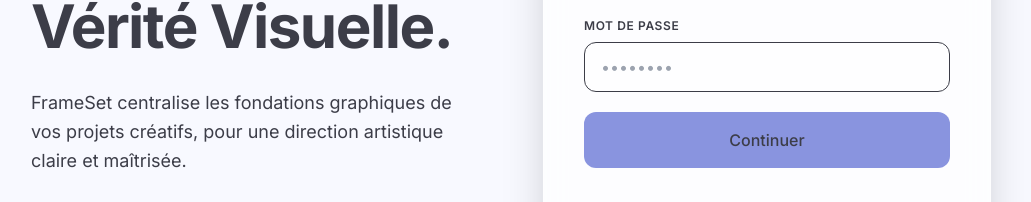
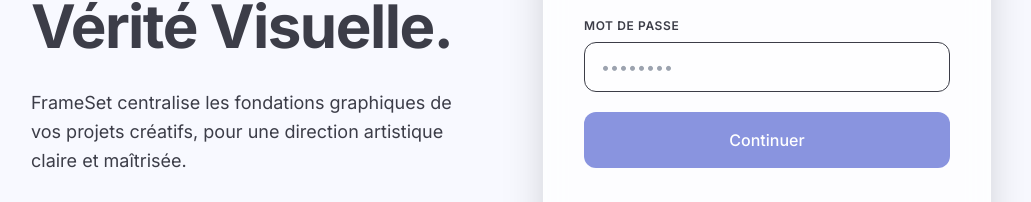
Before and after one commit to AxelleDev/FrameSet, a React (Vite) app in the folder frontend/: page /#/login in a window 1280 px wide. Shown: the part 362-564 px from the top of the page, without its empty margins (129-1160 px from the left). Built offline with nearby package versions, Linux system fonts and the light colour scheme; no server answers.

Commit message:
adjusted styles

```diff
--- /dev/null
+++ b/frontend/src/components/Button.jsx
@@ -0,0 +1,32 @@
+import React from 'react';
+
+export default function Button({
+  children,
+  onClick,
+  type = 'button',
+  variant = 'primary',
+  fullWidth = false,
+  className = '',
+  disabled = false,
+  ...rest
+}) {
+  const base = 'font-medium rounded-xl transition-all inline-flex items-center justify-center';
+
+  const size = fullWidth ? 'w-full py-4' : 'px-6 py-2.5 text-sm';
+
+  const variants = {
+    primary: 'bg-blue text-white hover:bg-pink/10 hover:shadow-lg',
+    secondary: 'bg-pink text-white hover:bg-pink/10 hover:shadow-lg',
+    ghost: 'bg-transparent text-primary',
+  };
+
+  const disabledClass = disabled ? 'opacity-50 cursor-not-allowed' : '';
+
+  const classes = `${base} ${size} ${variants[variant] || ''} ${disabledClass} ${className}`.trim();
+
+  return (
+    <button type={type} onClick={onClick} disabled={disabled} className={classes} {...rest}>
+      {children}
+    </button>
+  );
+}
--- a/frontend/src/components/ModalActions.jsx
+++ b/frontend/src/components/ModalActions.jsx
@@ -1,5 +1,6 @@
 // Actions standard pour modales.
 import React from 'react';
+import Button from './Button';
 
 export default function ModalActions({
   primaryLabel,
@@ -7,29 +8,20 @@ export default function ModalActions({
   onPrimary,
   onSecondary,
   primaryDisabled = false,
-  primaryClassName = 'bg-blue text-primary hover:bg-pink/10 hover:shadow-lg',
-  secondaryClassName = 'text-primary hover:bg-blue/10',
+  primaryClassName = '',
+  secondaryClassName = '',
   primaryType = 'button',
   secondaryType = 'button',
   className = ''
 }) {
   return (
-    <div className={`flex gap-3 mt-8 ${className}`.trim()}>
-      <button
-        type={secondaryType}
-        onClick={onSecondary}
-        className={`flex-1 py-3 font-medium rounded-xl transition-colors ${secondaryClassName}`.trim()}
-      >
+    <div className={`flex gap-3 mt-8 justify-end ${className}`.trim()}>
+      <Button type={secondaryType} onClick={onSecondary} variant="ghost" className={secondaryClassName}>
         {secondaryLabel}
-      </button>
-      <button
-        type={primaryType}
-        onClick={onPrimary}
-        disabled={primaryDisabled}
-        className={`flex-1 py-3 font-medium rounded-xl transition-all disabled:opacity-50 disabled:cursor-not-allowed ${primaryClassName}`.trim()}
-      >
+      </Button>
+      <Button type={primaryType} onClick={onPrimary} disabled={primaryDisabled} variant="primary" className={primaryClassName}>
         {primaryLabel}
-      </button>
+      </Button>
     </div>
   );
 }
--- a/frontend/src/pages/Login.jsx
+++ b/frontend/src/pages/Login.jsx
@@ -2,6 +2,7 @@ import React, { useState } from 'react';
 import { Link, useNavigate } from 'react-router-dom';
 import { useData } from '../context/DataContext';
 import AuthLayout from '../components/AuthLayout';
+import Button from '../components/Button';
 import useUserCount from '../hooks/useUserCount';
 
 export default function Login() {
@@ -89,9 +90,9 @@ export default function Login() {
             <input type="password" name="password" value={formData.password} onChange={handleChange} className="w-full px-4 py-3 bg-white/50 border border-primary rounded-xl focus:outline-none focus:ring-2 focus:ring-blue focus:border-blue transition-all" placeholder="••••••••" />
           </div>
 
-          <button onClick={handleLogin} className="w-full py-4 mt-2 bg-blue text-primary font-medium rounded-xl hover:bg-pink/10 hover:shadow-lg transition-all">
+          <Button onClick={handleLogin} fullWidth className="mt-2">
             Continuer
-          </button>
+          </Button>
         </div>
 
         <div className="mt-8 text-center flex flex-col gap-2">
--- a/frontend/src/pages/Profile.jsx
+++ b/frontend/src/pages/Profile.jsx
@@ -4,6 +4,7 @@ import { useNavigate, Link } from 'react-router-dom';
 import AppModal from '../components/AppModal';
 import ConfirmDialog from '../components/ConfirmDialog';
 import Card from '../components/Card';
+import Button from '../components/Button';
 
 export default function Profile() {
   const { user, updateUserProfile, logout, changePassword } = useData();
@@ -149,20 +150,19 @@ export default function Profile() {
             <h1 className="text-3xl font-light text-primary mb-4">{user.name}</h1>
 
            <div className="flex flex-wrap justify-center md:justify-start gap-4">
-              <button onClick={toggleEdit}
-                      className={`px-6 py-2.5 rounded-xl text-sm font-medium transition shadow-lg min-w-[140px] transform active:scale-95 ${isEditing ? 'bg-pink text-primary hover:bg-blue/10' : 'bg-blue text-primary hover:bg-pink/10'}`}>
-                 {isEditing ? 'Enregistrer' : 'Éditer le profil'}
-              </button>
+              <Button onClick={toggleEdit} variant="primary" className="min-w-[140px]">
+                {isEditing ? 'Enregistrer' : 'Éditer le profil'}
+              </Button>
 
-              <button onClick={handleLogout} className="px-6 py-2.5 bg-white border border-blue text-primary rounded-xl text-sm font-medium hover:bg-blue/10 hover:text-blue transition shadow-sm min-w-[140px] transform active:scale-95">
-                  Déconnexion
-              </button>
+              <Button onClick={handleLogout} variant="ghost" className="min-w-[140px]">
+                Déconnexion
+              </Button>
            </div>
         </div>
       </Card>
 
       <div className="space-y-8">
-        <section className="glass-panel p-8 rounded-2xl">
+        <Card className="p-8 rounded-2xl">
           <h3 className="text-lg font-medium text-primary mb-6 flex items-center">
             <svg className="w-5 h-5 mr-2 text-blue" fill="none" viewBox="0 0 24 24" stroke="currentColor"><path strokeLinecap="round" strokeLinejoin="round" strokeWidth="2" d="M16 7a4 4 0 11-8 0 4 4 0 018 0zM12 14a7 7 0 00-7 7h14a7 7 0 00-7-7z" /></svg>
             Informations Personnelles
@@ -191,9 +191,9 @@ export default function Profile() {
                 </div>
               </div>
           </div>
-        </section>
+        </Card>
 
-        <section className="glass-panel p-8 rounded-2xl">
+        <Card className="p-8 rounded-2xl">
           <h3 className="text-lg font-medium text-primary mb-6 flex items-center">
             <svg className="w-5 h-5 mr-2 text-blue" fill="none" viewBox="0 0 24 24" stroke="currentColor"><path strokeLinecap="round" strokeLinejoin="round" strokeWidth="2" d="M12 15v2m-6 4h12a2 2 0 002-2v-6a2 2 0 00-2-2H6a2 2 0 00-2 2v6a2 2 0 002 2zm10-10V7a4 4 0 00-8 0v4h8z" /></svg>
             Sécurité & Connexion
@@ -203,18 +203,18 @@ export default function Profile() {
                 <p className="text-sm font-medium text-primary">Mot de passe</p>
                 <p className="text-xs text-blue">Dernière modification : {formatRelativeTime(user.passwordUpdatedAt)}</p>
               </div>
-              <button onClick={openPasswordModal} className="text-sm text-blue font-medium hover:underline">Modifier</button>
+              <Button onClick={openPasswordModal} variant="ghost" className="px-0 py-0 text-sm font-medium">Modifier</Button>
           </div>
-        </section>
+        </Card>
 
-          <section className="glass-panel p-8 rounded-2xl border-l-4 border-l-pink">
+          <Card className="p-8 rounded-2xl border-l-4 border-l-pink">
             <h3 className="text-lg font-medium text-primary mb-2">Zone de Danger</h3>
             <p className="text-sm text-primary mb-6">La suppression de votre compte est irréversible. Toutes vos données seront perdues.</p>
 
-            <button onClick={deleteAccount} className="px-5 py-2.5 bg-white border border-pink text-pink rounded-xl text-sm font-medium hover:bg-pink/10 hover:border-pink transition-colors">
+            <Button onClick={deleteAccount} variant="secondary" className="px-5 py-2.5 text-sm">
               Supprimer mon compte
-            </button>
-        </section>
+            </Button>
+        </Card>
       </div>
 
       <ConfirmDialog
--- a/frontend/src/pages/Register.jsx
+++ b/frontend/src/pages/Register.jsx
@@ -2,6 +2,7 @@ import React, { useState } from 'react';
 import { Link, useNavigate } from 'react-router-dom';
 import { useData } from '../context/DataContext';
 import AuthLayout from '../components/AuthLayout';
+import Button from '../components/Button';
 import useUserCount from '../hooks/useUserCount';
 
 export default function Register() {
@@ -88,9 +89,9 @@ export default function Register() {
             <input type="password" name="password" value={formData.password} onChange={handleChange} className="w-full px-4 py-3 bg-white/50 border border-primary rounded-xl focus:outline-none focus:ring-2 focus:ring-blue focus:border-blue transition-all" placeholder="8+ caractères" />
           </div>
 
-          <button onClick={handleRegister} className="w-full py-4 mt-2 bg-blue text-primary font-medium rounded-xl hover:bg-pink/10 hover:shadow-lg transition-all">
+          <Button onClick={handleRegister} fullWidth className="mt-2">
             Créer un compte
-          </button>
+          </Button>
         </div>
 
         <div className="mt-8 text-center">
```
